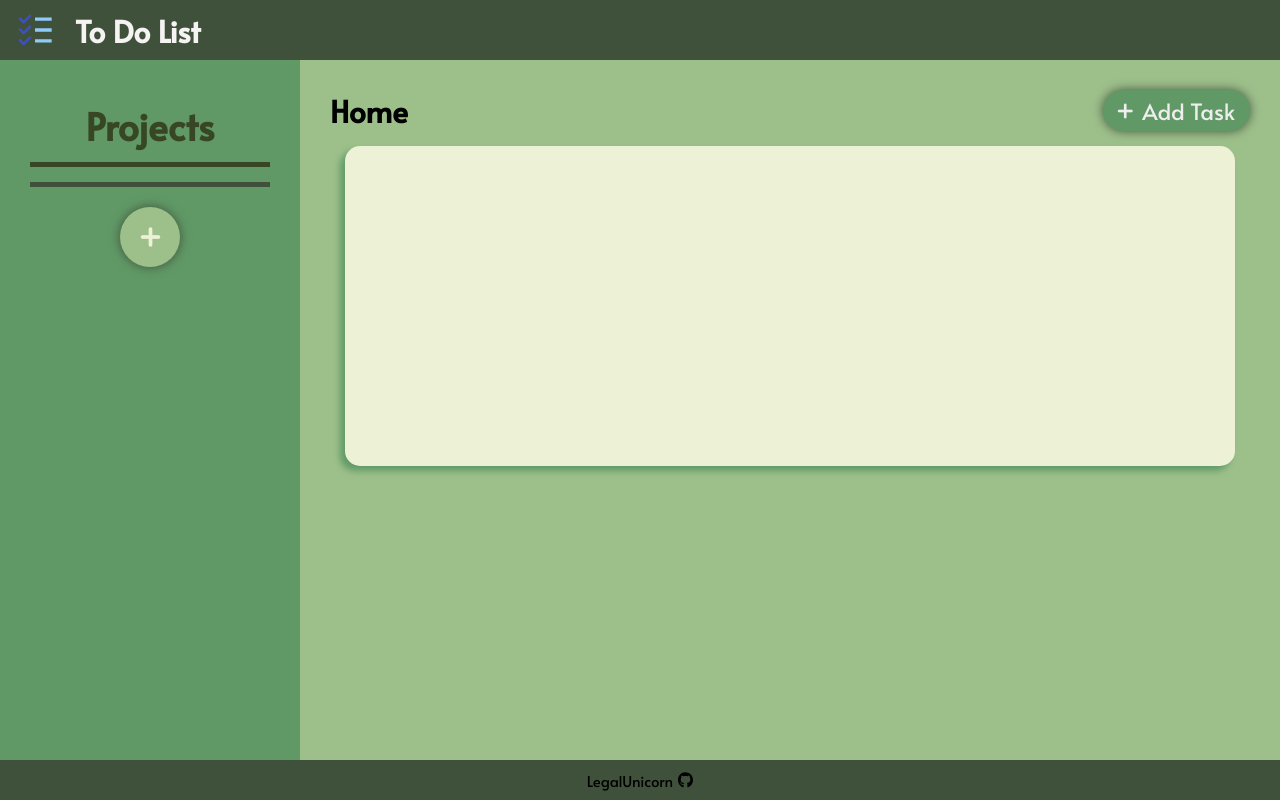
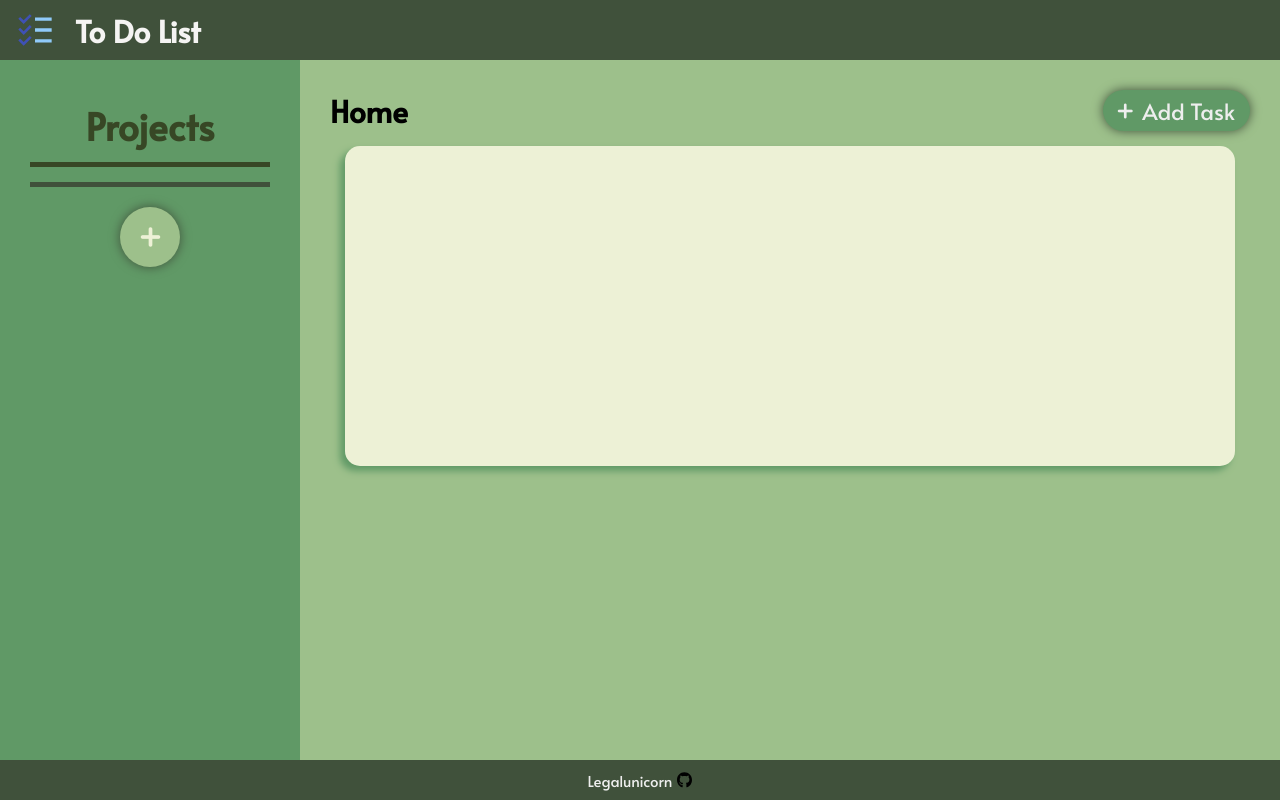
Before and after one commit to Legalunicorn/odin_todo, a plain HTML site: page index.html in a window 1280 px wide. Drawn offline with nearby package versions, Linux system fonts and the light colour scheme.

Commit message:
github link, cleaned some code and readme

```diff
--- a/index.html
+++ b/index.html
@@ -101,7 +101,8 @@
 
     </main>
     <footer>
-        <p>LegalUnicorn</p>
+        <a href="https://github.com/Legalunicorn/odin_todo">Legalunicorn</a>
+        <!-- <p>LegalUnicorn</p> -->
         <img class="git_logo" src="assets/github.svg" alt="github_svg">
     </footer>
 
--- a/style.css
+++ b/style.css
@@ -25,6 +25,11 @@
 
 ul {
     list-style-type: none;
+}
+
+a{
+    text-decoration: none;
+    color:#eee
 }
 
 header {
```
